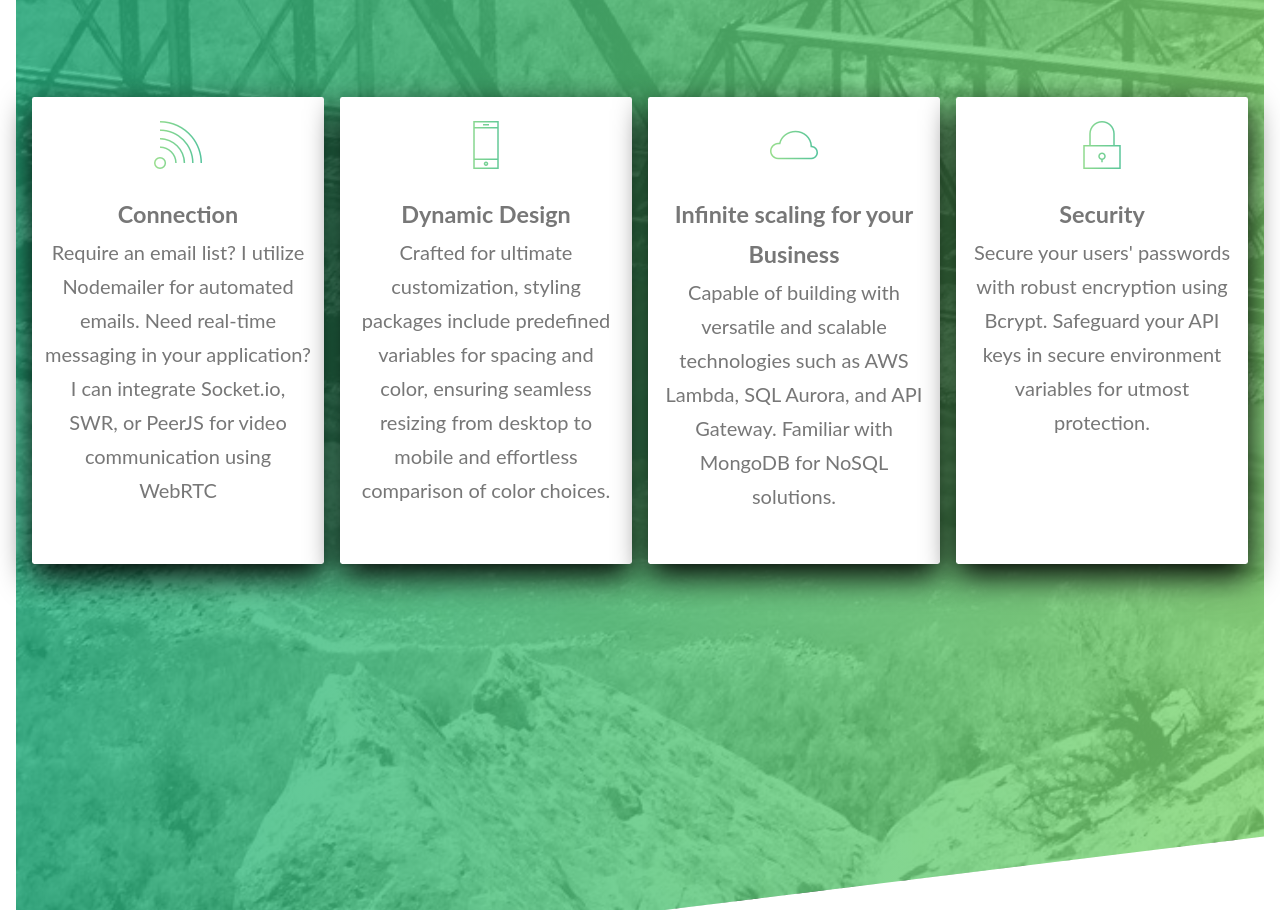
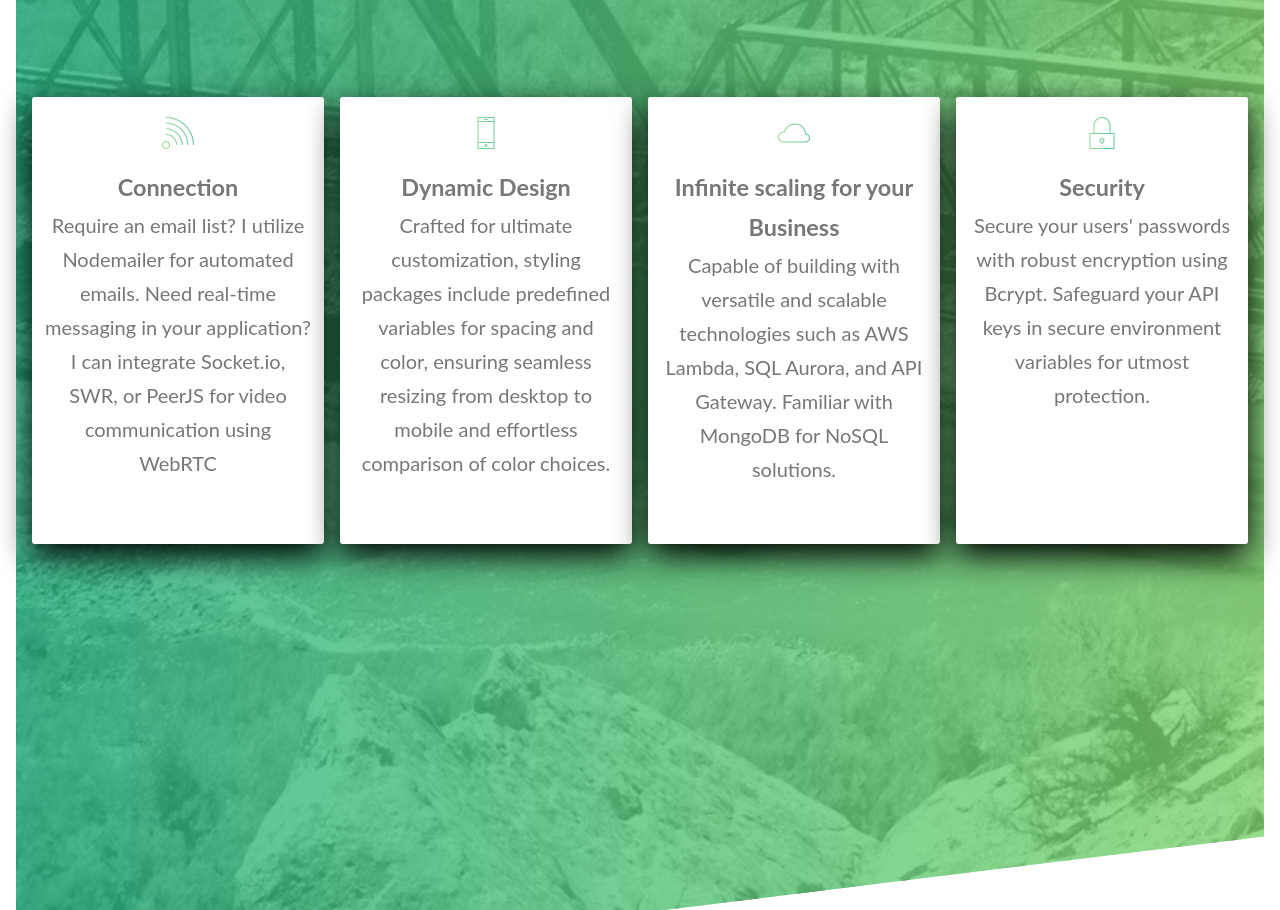
Before and after one commit to easy-thunder/diehl_domain, a Next.js app: page / in a window 1280 px wide. Shown: the part 1895-2805 px from the top of the page. Built offline with nearby package versions, Linux system fonts and the light colour scheme.

Commit message:
minor tweak

```diff
--- a/components/homePageComponents/Results/_results.scss
+++ b/components/homePageComponents/Results/_results.scss
@@ -73,7 +73,7 @@
 
 
     &__icon{
-        font-size: 6rem;
+        font-size: 4rem;
         margin-bottom: .5rem;
         display: inline-block;
         background-image: linear-gradient(to right, $gradient-left, $gradient-right);
--- a/css/global.css
+++ b/css/global.css
@@ -406,7 +406,7 @@ body {
       width: 90%;
       margin-top: 2svh; } }
   .featureBox__icon {
-    font-size: 6rem;
+    font-size: 4rem;
     margin-bottom: .5rem;
     display: inline-block;
     background-image: linear-gradient(to right, rgba(126, 213, 111, 0.8), rgba(40, 180, 131, 0.8));
```
